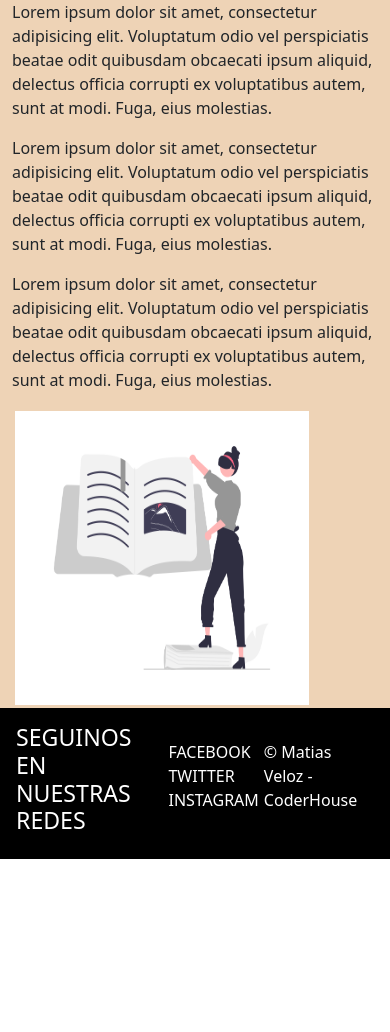
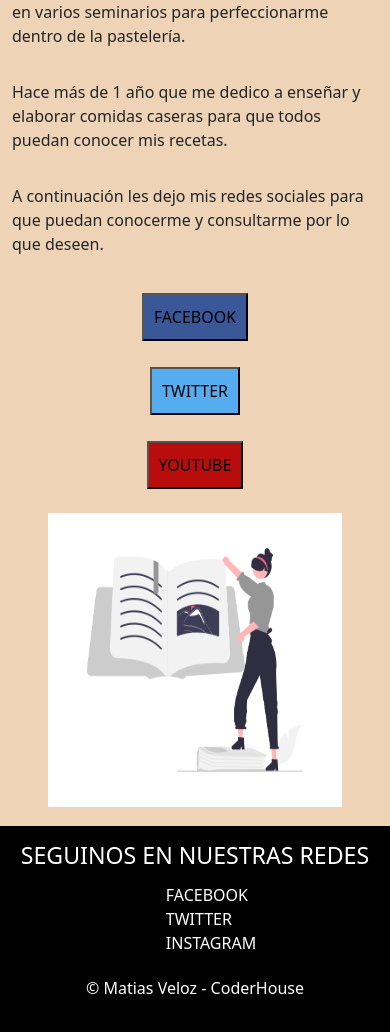
Before and after one commit to mativeloz/recetasMatiasVeloz, a plain HTML site: page secciones/sobre-mi.html in a window 390 px wide. Shown: the part 80-1112 px from the top of the page. Before the commit the page ends 939 px from the top, so only its background shows below. Drawn offline with nearby package versions, Linux system fonts and the light colour scheme.

Commit message:
sitio-final

```diff
--- a/scss/misc/_mediaquery.scss
+++ b/scss/misc/_mediaquery.scss
@@ -1,5 +1,5 @@
-@media screen and (max-width: 1440px){
-    .hero h2{
+@media screen and (max-width: 1440px) {
+    .hero h2 {
         margin-left: 10rem;
     }
 }
@@ -20,7 +20,7 @@
         grid-template-columns: 1fr;
     }
 
-    .cards_productos{
+    .cards_productos {
         display: flex;
         flex-direction: column;
         justify-content: center;
@@ -28,25 +28,35 @@
     }
 }
 
-@media screen and (max-width: 1024px){
-    .adri-cocina a{
+@media screen and (max-width: 1024px) {
+    .adri-cocina a {
         font-size: 30px;
     }
-    .hero h2{
+
+    .hero h2 {
         padding-top: 2rem;
         margin-left: 5rem;
     }
 }
 
-@media screen and (max-width: 902px){
+@media screen and (max-width: 991px) {
+    .header {
+        height: auto;
+    }
+    nav ul{
+        gap: 1rem;
+    }
+}
+
+@media screen and (max-width: 902px) {
     .hero h2 {
         padding-top: 5rem;
         margin-left: 6rem;
     }
 }
 
-@media screen and (max-width: 849px){
-    .hero{
+@media screen and (max-width: 849px) {
+    .hero {
         display: flex;
         flex-direction: column;
         justify-content: end;
@@ -54,46 +64,59 @@
     }
 }
 
-@media screen and (max-width: 608px){
-    .hero h2{
+@media screen and (max-width: 608px) {
+    .hero h2 {
         font-size: 35px;
         text-align: center;
         margin-left: 10px;
     }
-    .hero p{
+
+    .hero p {
         margin-bottom: 2rem;
     }
 }
 
-@media screen and (max-width: 512px){
-    .img2{
+@media screen and (max-width: 512px) {
+    .img2 {
         width: 300px;
         height: 300px;
         padding: 3px;
     }
 }
 
-@media screen and (max-width: 465px){
-    .hero p{
+@media screen and (max-width: 465px) {
+    .hero p {
         padding: 1rem;
     }
 }
 
-@media screen and (max-width: 425px){
-    .button{
+@media screen and (max-width: 428px) {
+    .button__tienda {
+        margin: 5px 0;
+    }
+}
+
+@media screen and (max-width: 425px) {
+    .button {
         margin: 5px;
     }
-    .datos_contacto{
+
+    .datos_contacto {
         display: grid;
         grid-template-rows: 1fr 1fr 1fr;
     }
 }
 
 @media screen and (max-width: 416px) {
-    .footer-contenedor{
-        grid-template-columns: none;
+    .fondo .footer-contenedor {
+        display: flex;
+        flex-direction: column;
+        justify-content: center;
+        align-items: center;
+        gap: 5px;
     }
-    .adri-cocina a{
+
+    .adri-cocina a {
         font-size: 30px;
     }
 }
--- a/scss/pages/_home.scss
+++ b/scss/pages/_home.scss
@@ -24,10 +24,6 @@ nav ul {
     grid-template-columns: 1fr 1fr;
     align-items: center;
     justify-content: end;
-    // display: flex;
-    // flex-direction: column;
-    // align-items: center;
-    // justify-content: start;
 
     h2 {
         padding-top: 10rem;
@@ -49,7 +45,7 @@ nav ul {
 
 }
 
-.navbar-nav li a {
+.navbar--nav li a {
     text-decoration: none;
     cursor: pointer;
     color: inherit;
--- a/scss/pages/sobre-mi.scss
+++ b/scss/pages/sobre-mi.scss
@@ -1,4 +1,13 @@
 .img2 {
     width: 500px;
     height: 500px;
+    margin-bottom: 1rem;
 }
+
+.contenido-main{
+    display: flex;
+    flex-direction: column;
+    justify-content: center;
+    align-items: center;
+    gap: 1rem;
+}
--- a/scss/style.scss
+++ b/scss/style.scss
@@ -8,6 +8,6 @@
 @import "./utilities/mixins";
 @import "./components/button";
 @import "./utilities/mapa";
-@import "./misc/mediaquery";
 @import "./partials/footer";
 @import "./partials/header";
+@import "./misc/mediaquery";
--- a/secciones/sobre-mi.html
+++ b/secciones/sobre-mi.html
@@ -27,7 +27,7 @@
                         <span class="navbar-toggler-icon"></span>
                     </button>
                     <div class="collapse navbar-collapse" id="navbarSupportedContent">
-                        <ul class="navbar-nav me-auto mb-2 mb-lg-0">
+                        <ul class="navbar-nav me-auto mb-2 mb-lg-0 navbar--nav">
                             <li class="nav_transform"><a href="../index.html">INICIO</a></li>
                             <li class="nav_transform"><a href="./recetas.html">RECETAS</a></li>
                             <li class="nav_transform"><a href="./tienda-online.html">TIENDA ONLINE</a></li>
@@ -44,19 +44,16 @@
     <main class="fondo_general">
 
         <section class="container">
-            <div>
-                <p>Lorem ipsum dolor sit amet, consectetur adipisicing elit. Voluptatum odio vel perspiciatis beatae
-                    odit quibusdam obcaecati ipsum aliquid, delectus officia corrupti ex voluptatibus autem, sunt at
-                    modi. Fuga, eius molestias.
+            <div class="contenido-main">
+                <p> Mi nombre es Adriana y tengo 55 años. Estudie en varios seminarios para perfeccionarme dentro de la pastelería.
                 </p>
-                <p>Lorem ipsum dolor sit amet, consectetur adipisicing elit. Voluptatum odio vel perspiciatis beatae
-                    odit quibusdam obcaecati ipsum aliquid, delectus officia corrupti ex voluptatibus autem, sunt at
-                    modi. Fuga, eius molestias.
+                <p>Hace más de 1 año que me dedico a enseñar y elaborar comidas caseras para que todos puedan conocer mis recetas.
                 </p>
-                <p>Lorem ipsum dolor sit amet, consectetur adipisicing elit. Voluptatum odio vel perspiciatis beatae
-                    odit quibusdam obcaecati ipsum aliquid, delectus officia corrupti ex voluptatibus autem, sunt at
-                    modi. Fuga, eius molestias.
+                <p>A continuación les dejo mis redes sociales para que puedan conocerme y consultarme por lo que deseen.
                 </p>
+                <div><a href="https://www.facebook.com/" target="_blank"><input type="button" value="FACEBOOK" class="btn--facebook"></a></div>
+                <div><a href="https://www.twitter.com/" target="_blank"><input type="button" value="TWITTER" class="btn--twitter"></a></div>
+                <div><a href="https://www.youtube.com/" target="_blank"><input type="button" value="YOUTUBE" class="btn--youtube"></a></div>
                 <img src="../img/sobre-mi.png" alt="" class="img2">
             </div>
         </section>
```
Also changed, not shown: index.html (+2 -1 lines), scss/pages/tienda.scss (+0 -17 lines), secciones/contacto.html (+1 -1 lines), secciones/recetas.html (+2 -11 lines), secciones/tienda-online.html (+1 -1 lines), style/sobre-mi.css, style/style.css, 2 other files.
